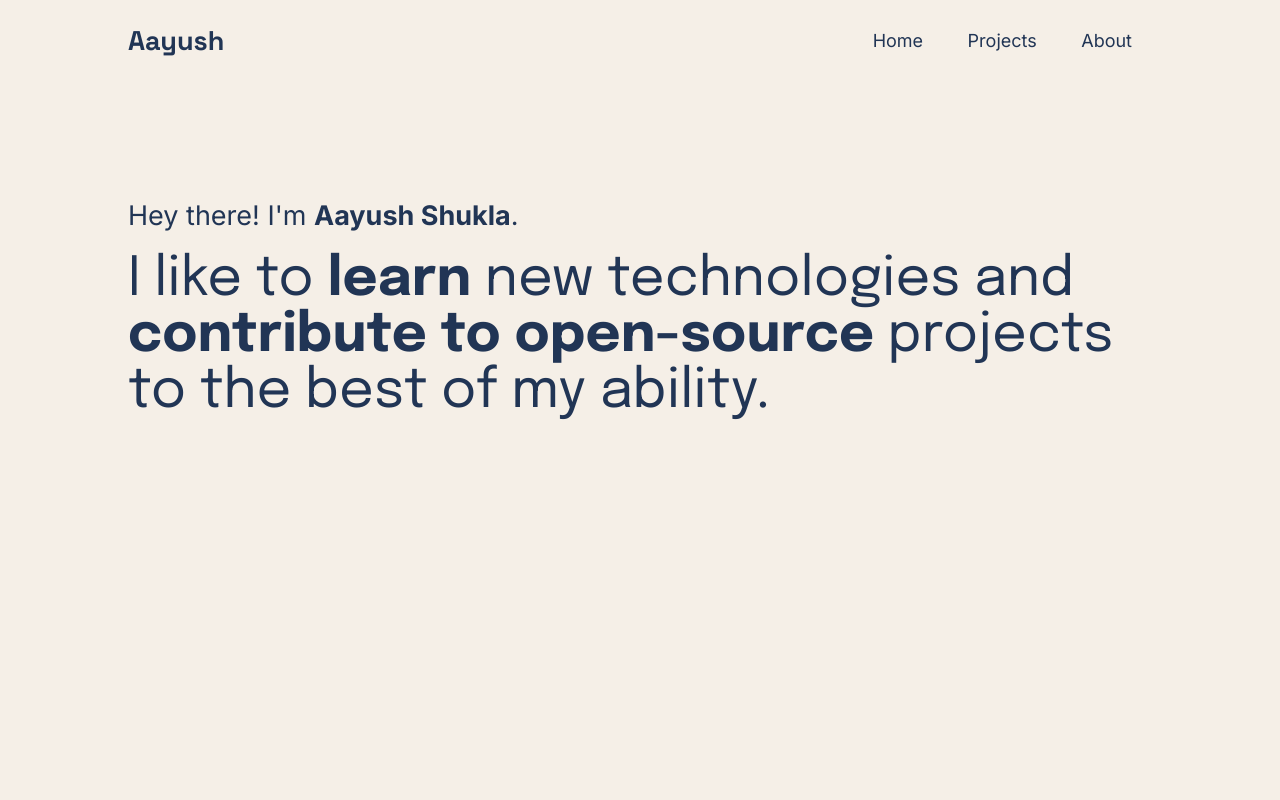
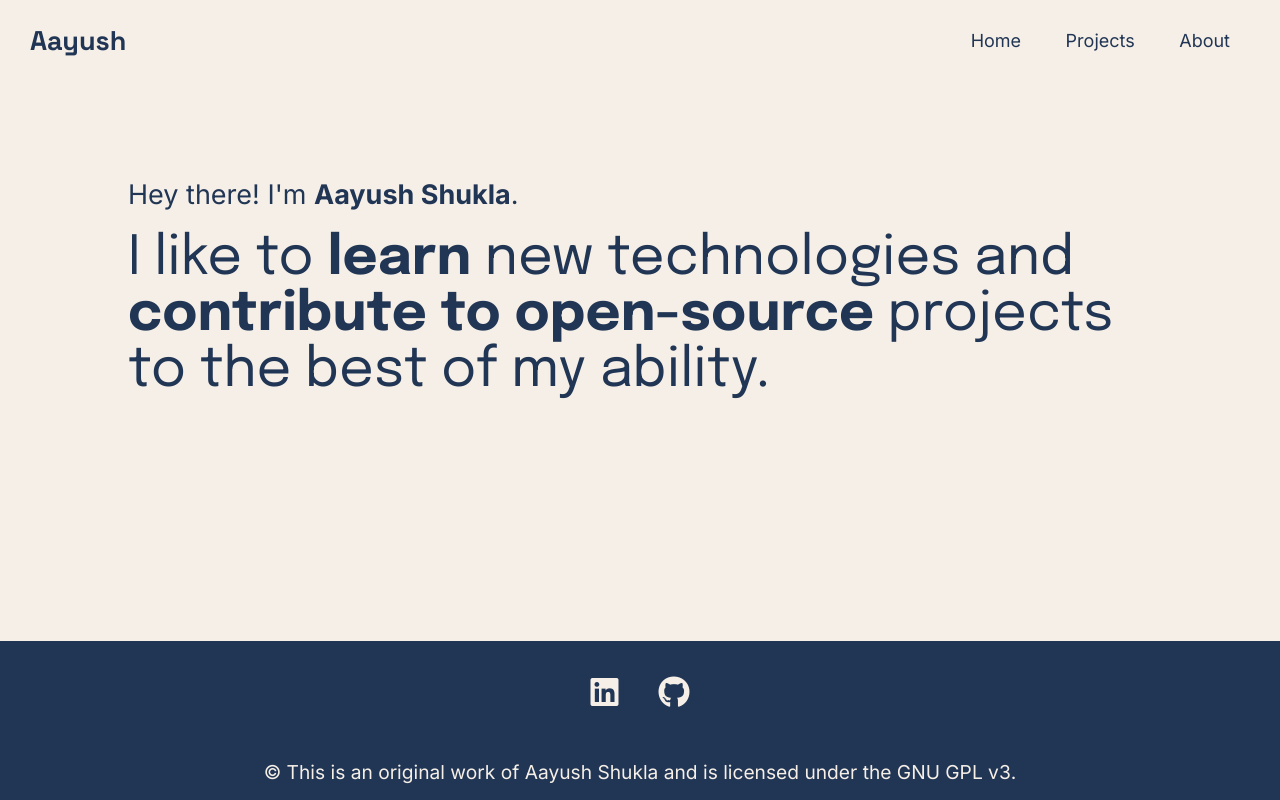
Before and after one commit to a2ys/a2ys.github.io, a plain HTML site: page about.html in a window 1280 px wide. Shown: the top 800 px of the page. Drawn offline with Linux system fonts and the light colour scheme.

Commit message:
Modified Apperence

```diff
--- a/style.css
+++ b/style.css
@@ -32,7 +32,8 @@ header {
     height: 100%;
     background-size: cover;
     background-position: center;
-    padding: 10px 10%;
+    padding: 10px 30px 10px;
+    height: 50px;
 }
 
 .logo a {
@@ -184,7 +185,7 @@ footer {
     text-align: center;
     padding: 1rem;
     background-color: #213555;
-    position: relative;
+    position: absolute;
     bottom: 0;
 }
 
```
